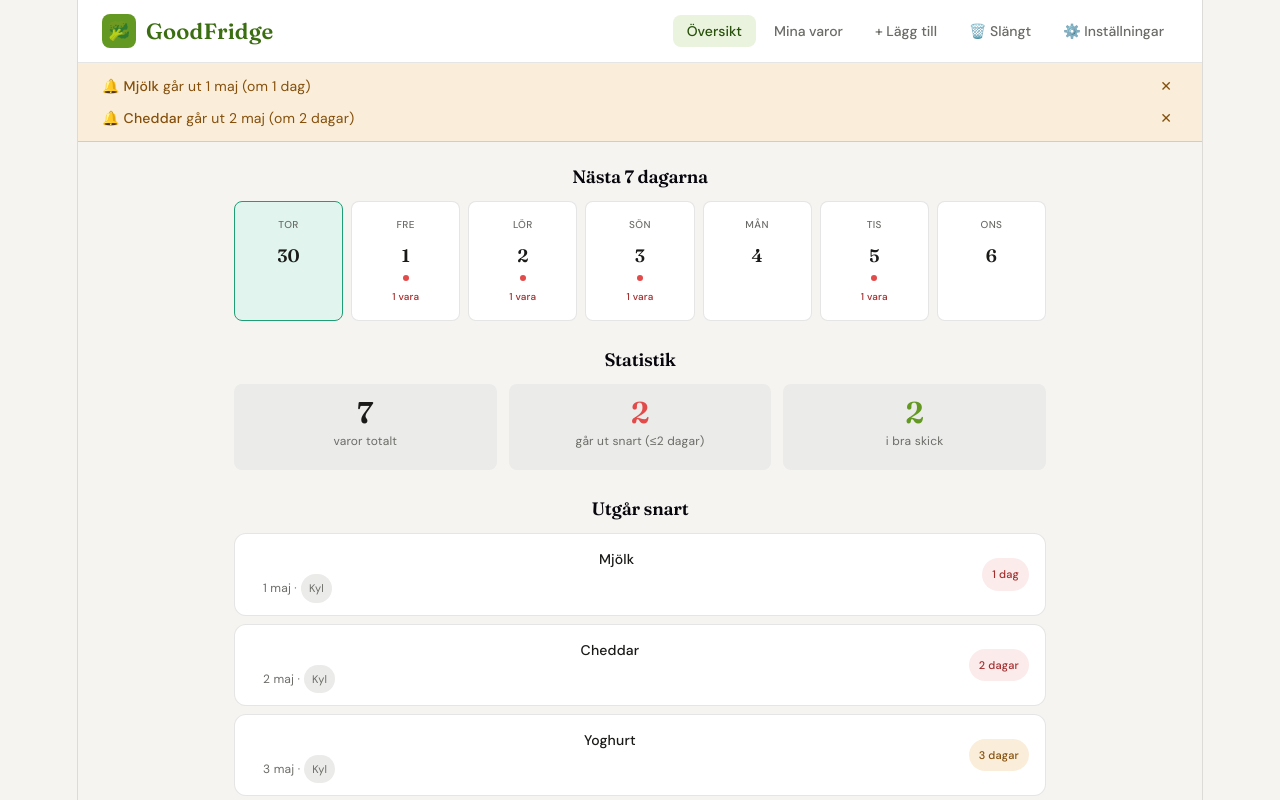
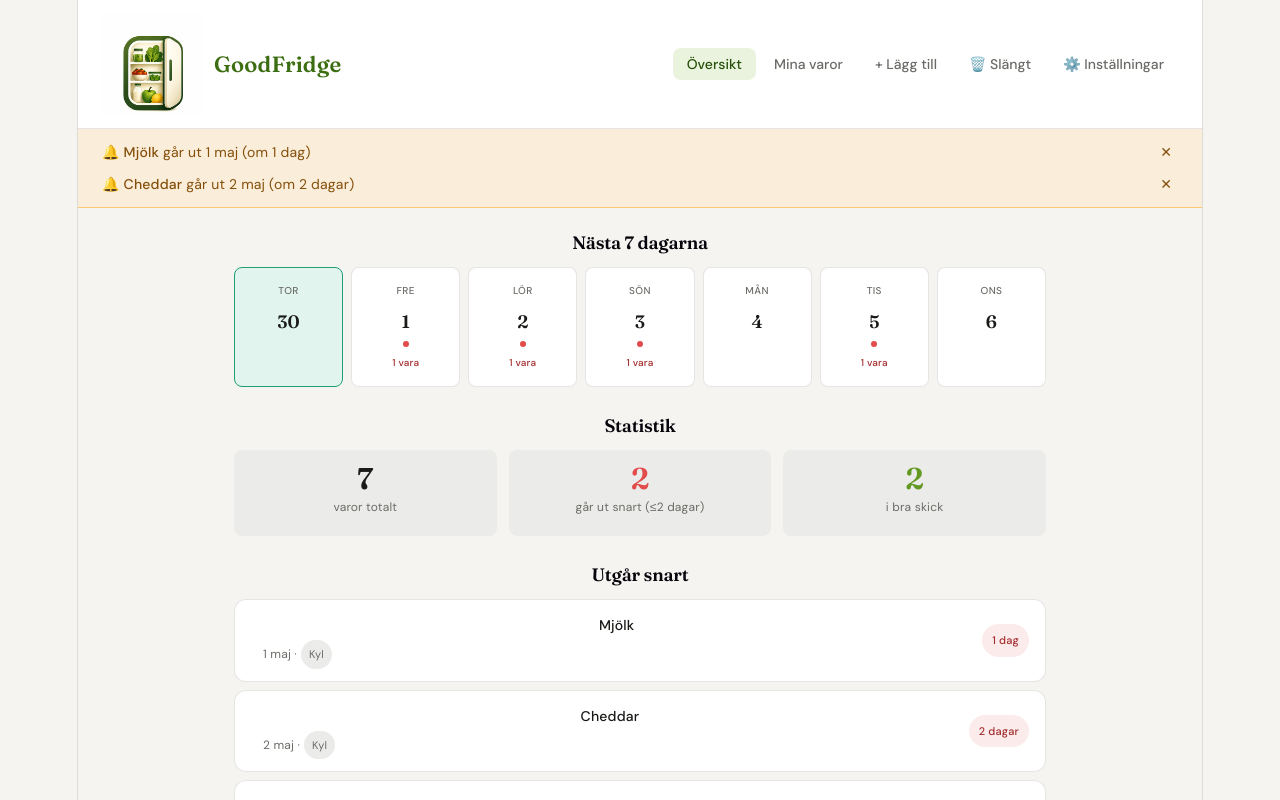
Before and after one commit to livandersson0/DAT257-Group-6, a React (Vite) app in the folder GoodFridge/: page / in a window 1280 px wide. Shown: the top 800 px of the page. Built offline with nearby package versions, Linux system fonts and the light colour scheme.

Commit message:
Ändrat ikon

```diff
--- a/GoodFridge/src/App.jsx
+++ b/GoodFridge/src/App.jsx
@@ -1,6 +1,7 @@
 import { useState, useEffect } from 'react'
 import './App.css'
 import { searchProducts } from "./api/products";
+import Logo from './assets/Logo.png'
 
 // ── helpers ────────────────────────────────────────────────────────────────
 
@@ -507,8 +508,19 @@ export default function App() {
   return (
     <div className="app">
       <header className="app-header">
-        <div className="logo">
-          <div className="logo-icon">🥦</div>
+        <div className="logo" style={{ display: 'flex', alignItems: 'center', gap: 12 }}>
+          <div style={{ width: 100, height: 100, overflow: 'hidden' }}>
+            <img
+              src={Logo}
+              alt="logo"
+              style={{
+                width: 100,
+                height: 170,
+                objectFit: 'cover',
+                objectPosition: 'top'
+              }}
+            />
+          </div>
           GoodFridge
         </div>
         <nav className="nav">
```
Also changed, not shown: GoodFridge/src/assets/Logo.png (renamed from GoodFridge/src/assets/7f09fcef-b721-4743-bbd1-c6d048acc5bc.png).
